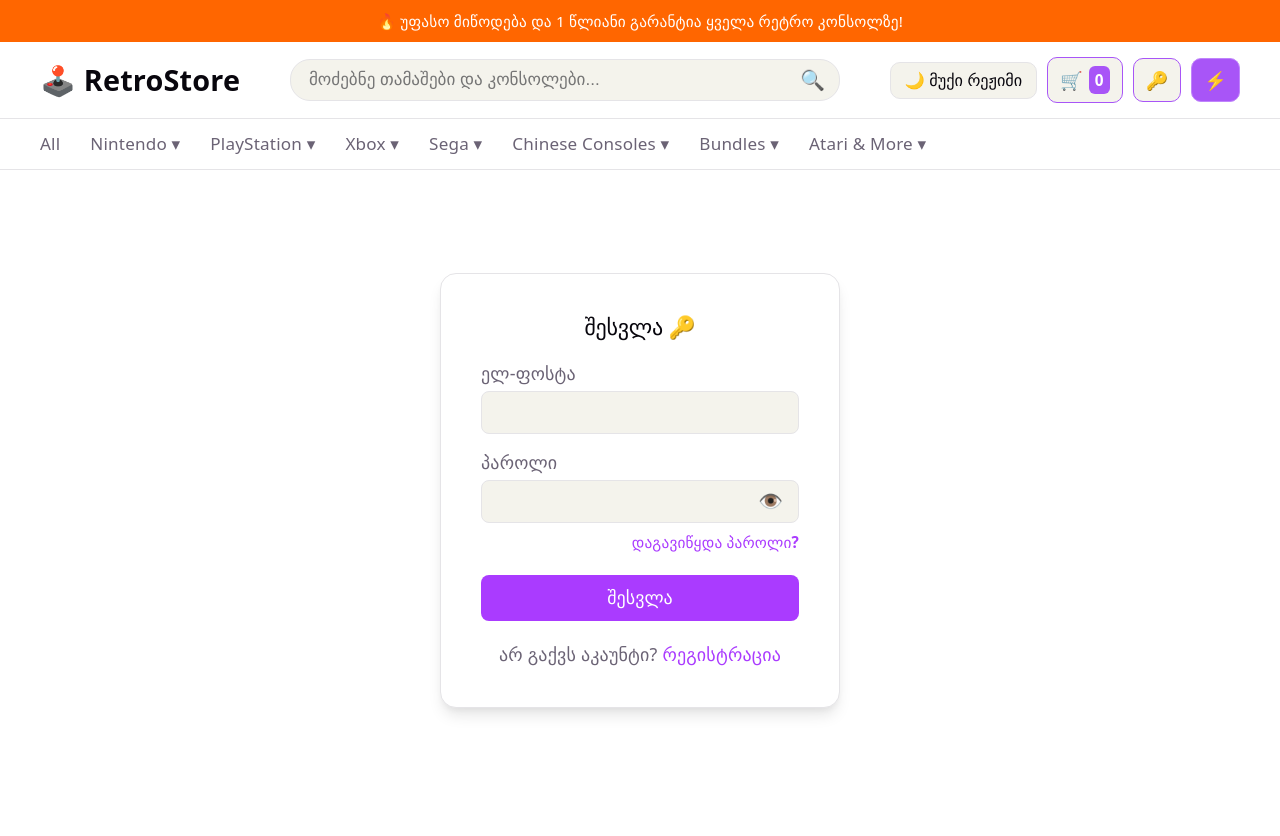
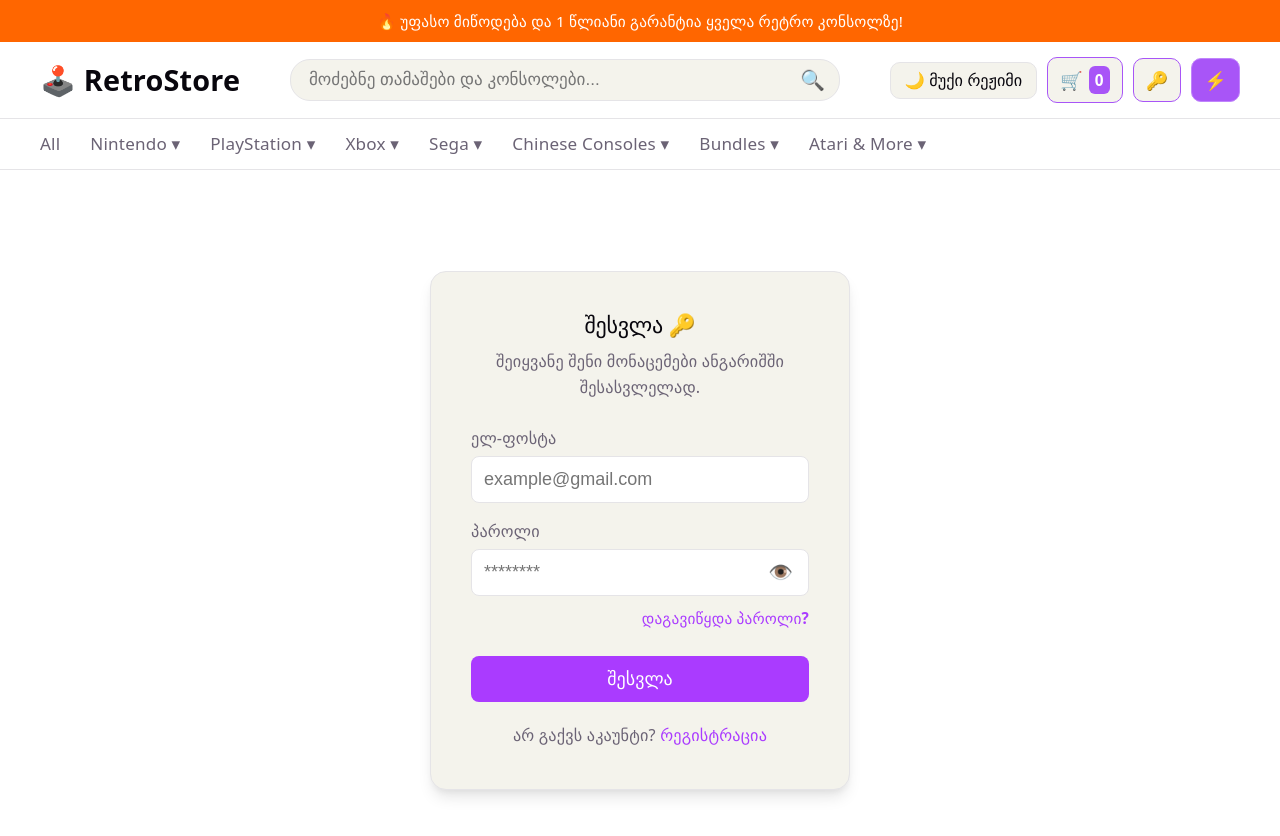
Before and after one commit to x-Hirox/retro-store, a React (Vite) app in the folder client/: page /login in a window 1280 px wide. Shown: the top 836 px of the page. Before the commit the page ends 810 px from the top, so only its background shows below. Built offline with nearby package versions, Linux system fonts and the light colour scheme.

Commit message:
fixed: login authLogin

```diff
--- a/client/src/pages/Login.tsx
+++ b/client/src/pages/Login.tsx
@@ -1,66 +1,66 @@
 import { useState } from "react";
 import { Link } from "react-router-dom";
-import { loginUser } from "../services/authService";
+import { authService } from "../services/authService";
 
 export default function Login() {
   const [email, setEmail] = useState("");
   const [password, setPassword] = useState("");
   const [showPassword, setShowPassword] = useState(false);
   const [error, setError] = useState("");
+  const [loading, setLoading] = useState(false);
 
   const handleLogin = async (e: React.FormEvent) => {
     e.preventDefault();
+    setError("");
+    setLoading(true);
+
     try {
-      const data = await loginUser({ email, password });
+      // 🟢 სწორი გამოძახება authService-იდან
+      const data = await authService.login({ email, password });
       localStorage.setItem("token", data.token);
 
-      // 🟢 მყისიერი გადამისამართება ყოველგვარი alert()-ის გარეშე
+      setLoading(false);
       window.location.href = "/";
     } catch (err: any) {
       setError(err.response?.data?.message || "შეცდომა ავტორიზაციისას");
+      setLoading(false);
     }
   };
 
   return (
-    <div
-      style={{
-        display: "flex",
-        justifyContent: "center",
-        alignItems: "center",
-        minHeight: "80vh",
-        backgroundColor: "var(--bg)",
-        color: "var(--text)",
-      }}
-    >
-      <div
-        style={{
-          backgroundColor: "var(--bg)",
-          border: "1px solid var(--border)",
-          padding: "40px",
-          borderRadius: "16px",
-          boxShadow: "var(--shadow)",
-          width: "100%",
-          maxWidth: "400px",
-        }}
-      >
+    <div className="auth-container">
+      <div className="auth-card">
         <h2
           style={{
             color: "var(--text-h)",
-            marginBottom: "20px",
+            marginBottom: "10px",
             textAlign: "center",
           }}
         >
           შესვლა 🔑
         </h2>
+        <p
+          style={{
+            color: "var(--text)",
+            fontSize: "0.9rem",
+            textAlign: "center",
+            marginBottom: "25px",
+          }}
+        >
+          შეიყვანე შენი მონაცემები ანგარიშში შესასვლელად.
+        </p>
 
         {error && (
           <div
             style={{
-              color: "#e74c3c",
+              backgroundColor: "rgba(239, 68, 68, 0.15)",
+              color: "#ef4444",
+              padding: "10px",
+              borderRadius: "8px",
               marginBottom: "15px",
+              fontSize: "0.9rem",
               textAlign: "center",
-              fontSize: "0.9rem",
-              fontWeight: "600",
+              border: "1px solid rgba(239, 68, 68, 0.3)",
             }}
           >
             {error}
@@ -77,6 +77,7 @@ export default function Login() {
                 display: "block",
                 color: "var(--text)",
                 marginBottom: "5px",
+                fontSize: "0.9rem",
               }}
             >
               ელ-ფოსტა
@@ -86,16 +87,8 @@ export default function Login() {
               value={email}
               onChange={(e) => setEmail(e.target.value)}
               required
-              style={{
-                width: "100%",
-                padding: "10px",
-                borderRadius: "8px",
-                border: "1px solid var(--border)",
-                backgroundColor: "var(--code-bg)",
-                color: "var(--text-h)",
-                fontSize: "1rem",
-                boxSizing: "border-box",
-              }}
+              placeholder="example@gmail.com"
+              className="auth-input"
             />
           </div>
 
@@ -105,6 +98,7 @@ export default function Login() {
                 display: "block",
                 color: "var(--text)",
                 marginBottom: "5px",
+                fontSize: "0.9rem",
               }}
             >
               პაროლი
@@ -121,17 +115,9 @@ export default function Login() {
                 value={password}
                 onChange={(e) => setPassword(e.target.value)}
                 required
-                style={{
-                  width: "100%",
-                  padding: "10px",
-                  paddingRight: "40px",
-                  borderRadius: "8px",
-                  border: "1px solid var(--border)",
-                  backgroundColor: "var(--code-bg)",
-                  color: "var(--text-h)",
-                  fontSize: "1rem",
-                  boxSizing: "border-box",
-                }}
+                placeholder="********"
+                className="auth-input"
+                style={{ paddingRight: "40px" }}
               />
               <button
                 type="button"
@@ -149,7 +135,7 @@ export default function Login() {
               </button>
             </div>
 
-            <div style={{ textAlign: "right", marginTop: "5px" }}>
+            <div style={{ textAlign: "right", marginTop: "8px" }}>
               <Link
                 to="/forgot-password"
                 style={{
@@ -164,21 +150,8 @@ export default function Login() {
             </div>
           </div>
 
-          <button
-            type="submit"
-            style={{
-              backgroundColor: "var(--accent)",
-              color: "white",
-              border: "none",
-              padding: "12px",
-              borderRadius: "8px",
-              fontWeight: "bold",
-              cursor: "pointer",
-              fontSize: "1rem",
-              marginTop: "5px",
-            }}
-          >
-            შესვლა
+          <button type="submit" disabled={loading} className="auth-button">
+            {loading ? "იგზავნება..." : "შესვლა"}
           </button>
         </form>
 
@@ -187,6 +160,7 @@ export default function Login() {
             textAlign: "center",
             marginTop: "20px",
             color: "var(--text)",
+            fontSize: "0.9rem",
           }}
         >
           არ გაქვს აკაუნტი?{" "}
```
